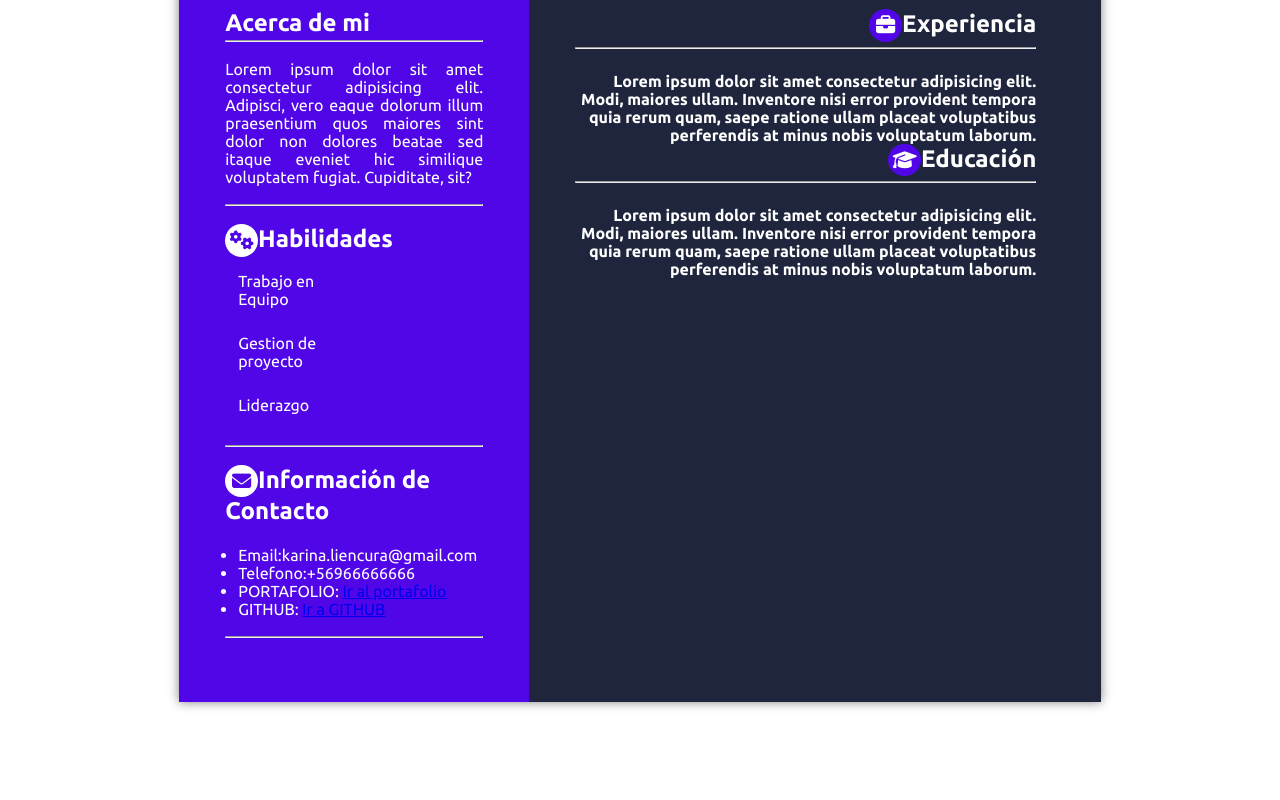
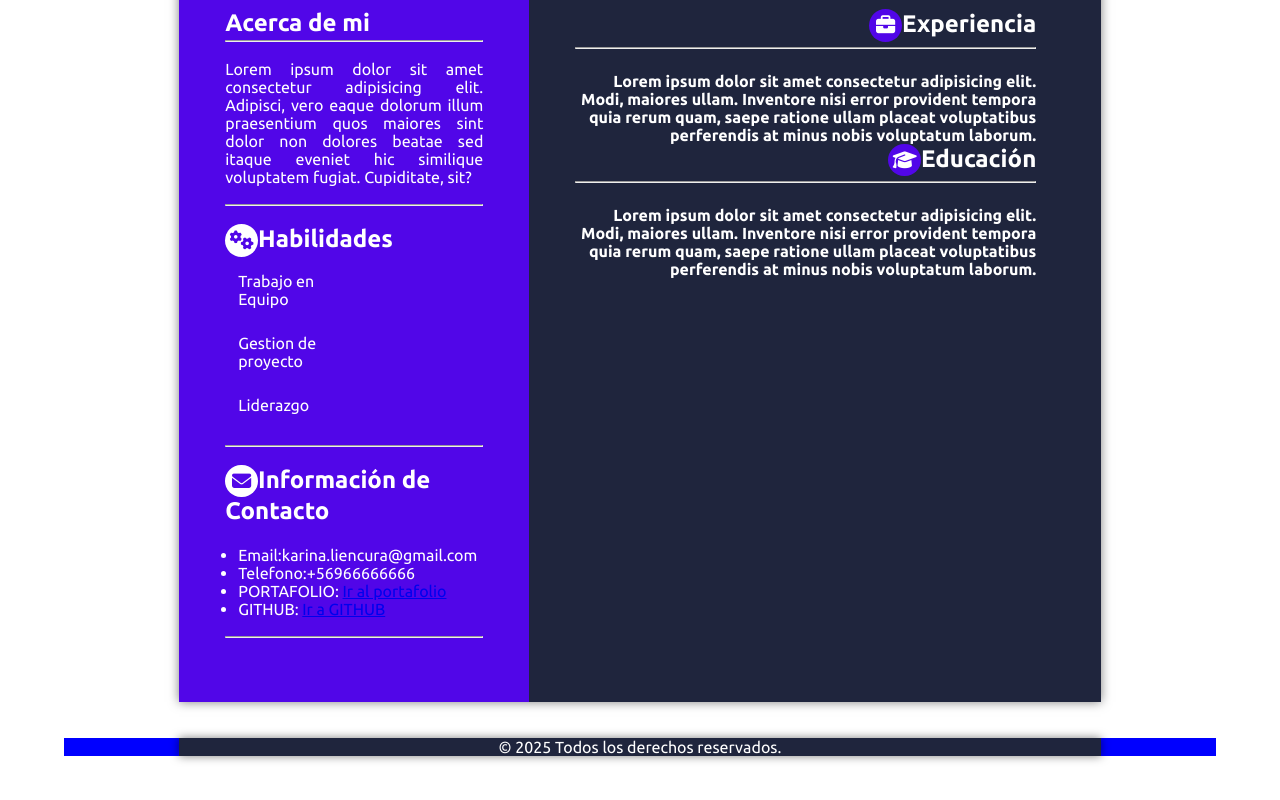
Before and after one commit to karina-liencura/karina-liencura.github.io, a plain HTML site: page curriculum.html in a window 1280 px wide. Shown: the part 559-1359 px from the top of the page. Before the commit the page ends 1325 px from the top, so only its background shows below. Drawn offline with Linux system fonts and the light colour scheme.

Commit message:
aregando el footer

```diff
--- a/assets/css/style.css
+++ b/assets/css/style.css
@@ -198,6 +198,7 @@ header h1,h2{
     text-align: right;
 }
 
-.btn{
-  vertical-align: center;
+footer{
+  text-align: center;
+
 }
--- a/curriculum.html
+++ b/curriculum.html
@@ -113,8 +113,16 @@
         </div>
      </div>
 
+     <br>
+     <br>
+
+
+     <footer class=footer  style= "background-color:blue" >
+         <div class="container text-center">
+         <p>© 2025 Todos los derechos reservados.</p>
+        </div>
+      </footer>
 
 </body>
 
-
 </html>
```
